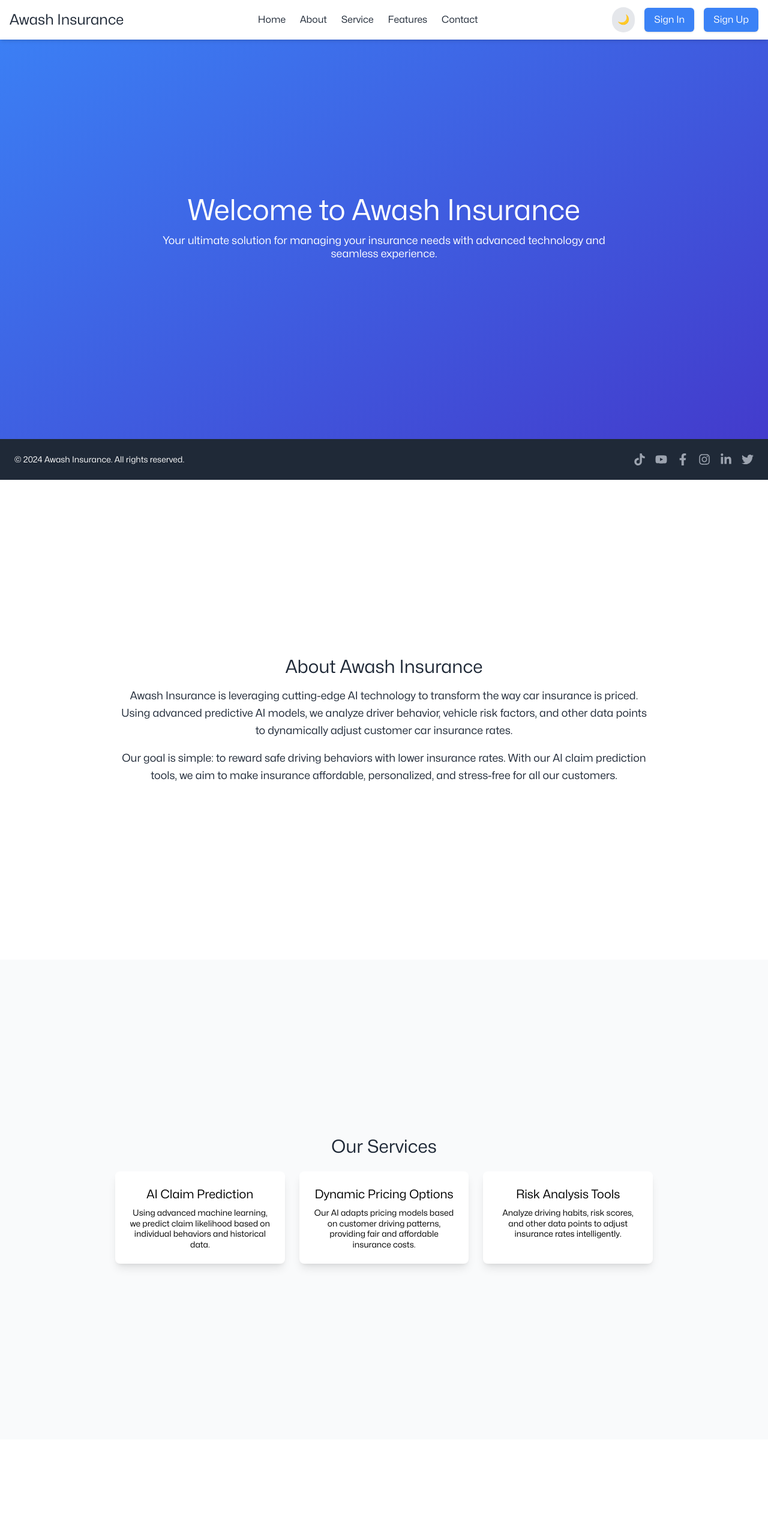
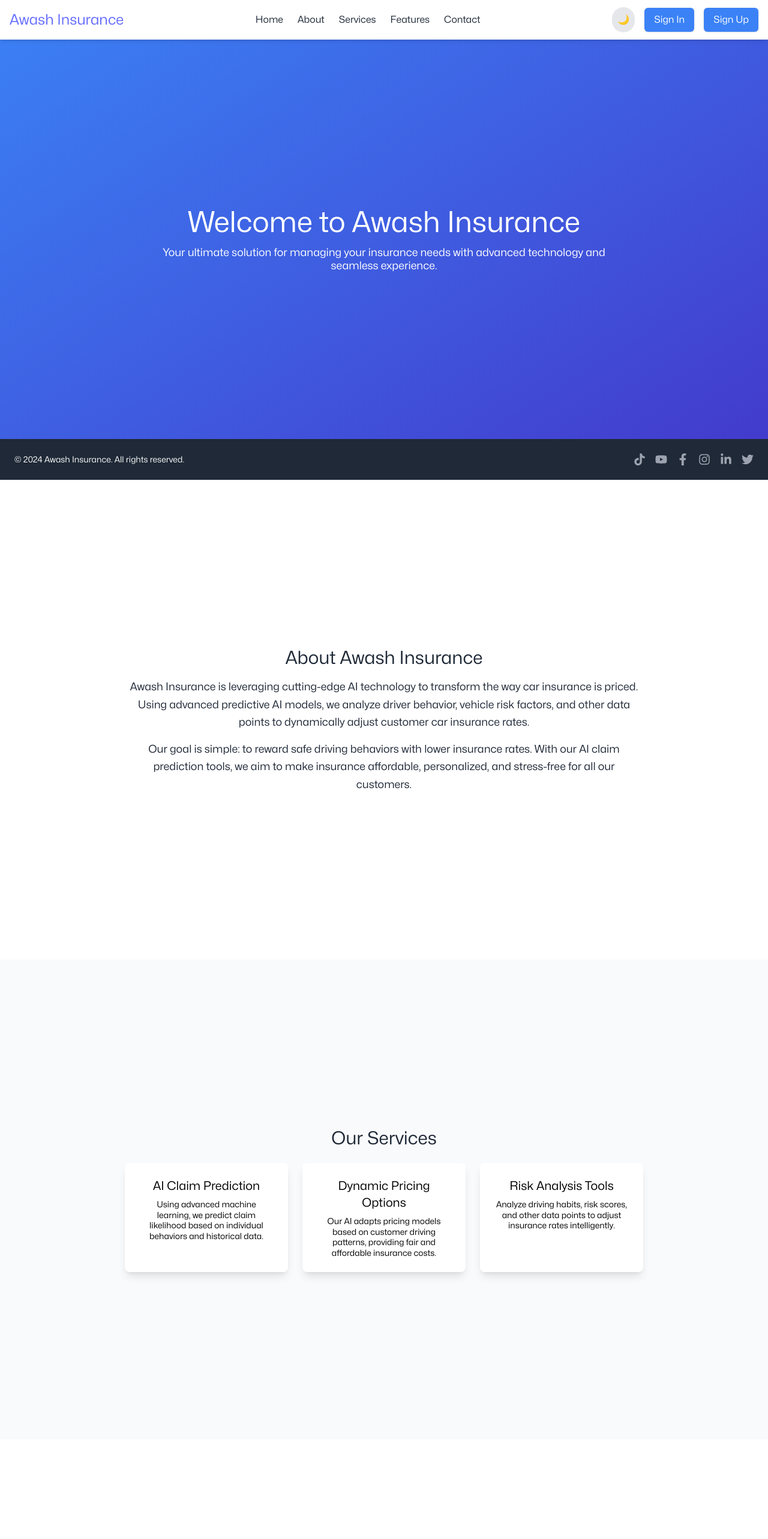
Before and after one commit to sannegash/AI_frontend, a React (Vite) app: page / in a window 1280 px wide. Shown: the top 2566 px of the page at 60% size. Built offline with nearby package versions, Linux system fonts and the light colour scheme.

Commit message:
fixed navbar links

```diff
--- a/src/components/Navbar.jsx
+++ b/src/components/Navbar.jsx
@@ -30,28 +30,28 @@ const Navbar = ({ loggedInUser }) => {
 
         {/* Logo Text */}
         <div className="text-2xl font-bold text-gray-800 dark:text-gray-200 cursor-pointer">
-          Awash Insurance
+          {/* Link both 'Awash Insurance' and 'Home' to Hero section */}
+          <a href="#hero">Awash Insurance</a> {/* Link to Hero Section */}
         </div>
 
         {/* Desktop Menu Links */}
         <ul className="hidden md:flex md:space-x-6 font-medium">
           <li className="hover:text-blue-500 dark:hover:text-blue-300 cursor-pointer">
-            <Link to="/" className="text-gray-800 dark:text-gray-200">Home</Link>
+            <a href="#hero" className="text-gray-800 dark:text-gray-200">Home</a>
           </li>
           <li className="hover:text-blue-500 dark:hover:text-blue-300 cursor-pointer">
-            <Link to="/about" className="text-gray-800 dark:text-gray-200">About</Link>
+            <a href="#about" className="text-gray-800 dark:text-gray-200">About</a>
           </li>
           <li className="hover:text-blue-500 dark:hover:text-blue-300 cursor-pointer">
-            <Link to="/service" className="text-gray-800 dark:text-gray-200">Service</Link>
+            <a href="#services" className="text-gray-800 dark:text-gray-200">Services</a>
           </li>
           <li className="hover:text-blue-500 dark:hover:text-blue-300 cursor-pointer">
-            <Link to="/features" className="text-gray-800 dark:text-gray-200">Features</Link>
+            <a href="#features" className="text-gray-800 dark:text-gray-200">Features</a>
           </li>
           <li className="hover:text-blue-500 dark:hover:text-blue-300 cursor-pointer">
-            <Link to="/contact" className="text-gray-800 dark:text-gray-200">Contact</Link>
+            <a href="#contact" className="text-gray-800 dark:text-gray-200">Contact</a>
           </li>
         </ul>
-
         {/* Right-side buttons */}
         <div className="hidden md:flex items-center space-x-4 md:order-3">
           <button
--- a/src/pages/Home.jsx
+++ b/src/pages/Home.jsx
@@ -32,9 +32,9 @@ const Home = () => {
         <Navbar />
 
         {/* Hero Section with full screen effect */}
-        <div className="bg-gradient-to-br from-blue-500 to-indigo-700 flex-grow text-white flex items-center justify-center w-full min-h-screen">
+        <div id="hero"className="bg-gradient-to-br from-blue-500 to-indigo-700 flex-grow text-white flex items-center justify-center w-full min-h-screen">
           {/* Hero Content */}
-          <header className="text-center mb-10 w-full px-4 md:px-20">
+          <header className="text-center w-full px-4 md:px-20">
             <h1 className="text-5xl font-bold mb-4">Welcome to Awash Insurance</h1>
             <p className="text-lg max-w-3xl mx-auto leading-tight">
               Your ultimate solution for managing your insurance needs with advanced technology and seamless experience.
@@ -43,8 +43,8 @@ const Home = () => {
         </div>
 
         {/* About Section */}
-        <div className="container mx-auto px-4 py-10 bg-white dark:bg-gray-800 text-gray-800 dark:text-gray-200 min-h-screen flex items-center justify-center">
-          <div className="text-center max-w-4xl mx-auto">
+        <div id="about" className="w-full bg-white dark:bg-gray-800 text-gray-800 dark:text-gray-200 min-h-screen flex items-center justify-center">
+          <div className="text-center max-w-4xl mx-auto px-4">
             <h2 className="text-3xl font-bold mb-4">About Awash Insurance</h2>
             <p className="text-lg leading-relaxed">
               Awash Insurance is leveraging cutting-edge AI technology to transform the way car insurance is priced. Using advanced predictive AI models, we analyze driver behavior, vehicle risk factors, and other data points to dynamically adjust customer car insurance rates.
@@ -56,8 +56,8 @@ const Home = () => {
         </div>
 
         {/* Services Section */}
-        <div className="container mx-auto px-4 py-10 bg-gray-50 dark:bg-gray-900 text-gray-800 dark:text-gray-200 min-h-screen flex items-center justify-center">
-          <div className="text-center max-w-4xl mx-auto">
+        <div id="services" className="w-full bg-gray-50 dark:bg-gray-900 text-gray-800 dark:text-gray-200 min-h-screen flex items-center justify-center">
+          <div className="text-center max-w-4xl mx-auto px-4">
             <h2 className="text-3xl font-bold mb-6">Our Services</h2>
             <div className="grid grid-cols-1 md:grid-cols-2 lg:grid-cols-3 gap-6">
               {/* Service 1 */}
@@ -86,8 +86,8 @@ const Home = () => {
         </div>
 
         {/* Features Section */}
-        <div className="container mx-auto px-4 py-10 bg-white dark:bg-gray-800 text-gray-800 dark:text-gray-200 min-h-screen flex items-center justify-center">
-          <div className="text-center max-w-4xl mx-auto">
+        <div id="features" className="w-full bg-white dark:bg-gray-800 text-gray-800 dark:text-gray-200 min-h-screen flex items-center justify-center">
+          <div className="text-center max-w-4xl mx-auto px-4">
             <h2 className="text-3xl font-bold mb-6">Our Features</h2>
             <div className="grid grid-cols-1 md:grid-cols-2 lg:grid-cols-3 gap-6">
               {/* Feature 1 */}
@@ -116,8 +116,8 @@ const Home = () => {
         </div>
 
         {/* Contact Us Section */}
-        <div className="container mx-auto px-4 py-10 bg-gray-50 dark:bg-gray-900 text-gray-800 dark:text-gray-200 min-h-screen flex items-center justify-center">
-          <div className="text-center max-w-4xl mx-auto">
+        <div id="contact" className="w-full bg-gray-50 dark:bg-gray-900 text-gray-800 dark:text-gray-200 min-h-screen flex items-center justify-center">
+          <div className="text-center max-w-4xl mx-auto px-4">
             <h2 className="text-3xl font-bold mb-4">Contact Us</h2>
             <form className="max-w-lg mx-auto bg-white dark:bg-gray-700 p-6 rounded-lg shadow-md w-full">
               {/* Name Field */}
```
